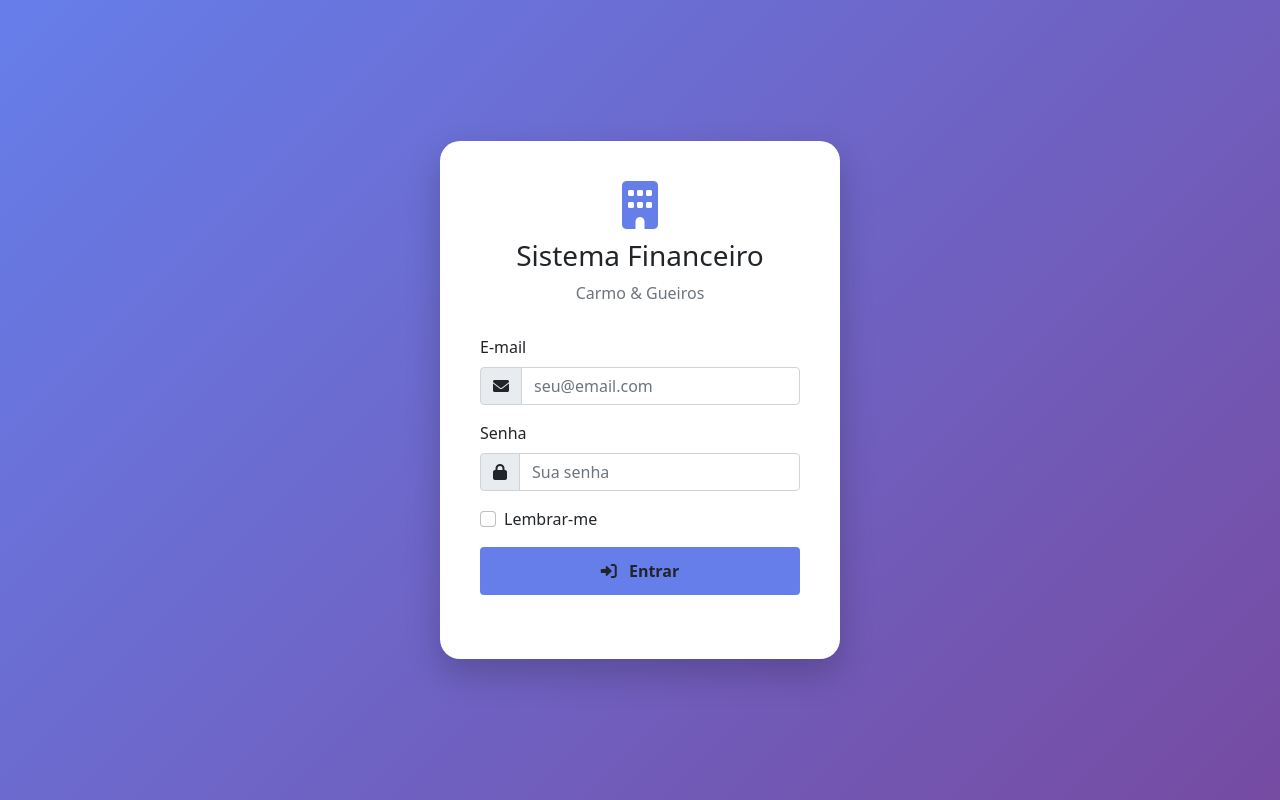
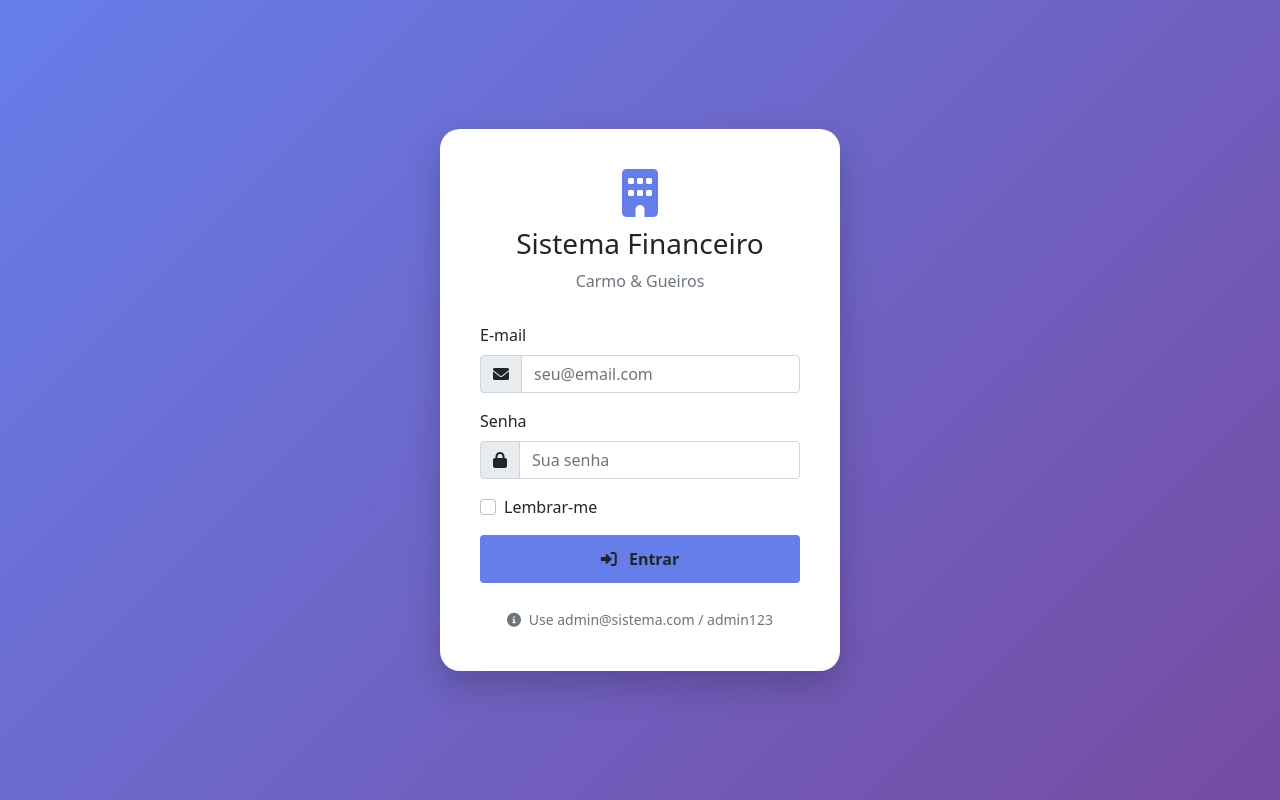
Before and after one commit to devsparksuporte-web/Sistema-Financeiro, a Flask app: page /login in a window 1280 px wide. Run offline with Flask 3, Linux system fonts and the light colour scheme.

Commit message:
Add files via upload

```diff
--- a/requirements.txt
+++ b/requirements.txt
@@ -2,3 +2,4 @@ Flask==2.3.3
 Flask-SQLAlchemy==3.0.5
 Flask-Login==0.6.2
 Werkzeug==2.3.7
+gunicorn==21.2.0
--- a/templates/login.html
+++ b/templates/login.html
@@ -93,7 +93,10 @@
         </form>
 
         <div class="mt-4 text-center">
-
+            <small class="text-muted">
+                <i class="fas fa-info-circle me-1"></i>
+                Use admin@sistema.com / admin123
+            </small>
         </div>
     </div>
 
```
Also changed, not shown: wsgi.py (added, +11 -0 lines), instance/financeiro.db, 1 other file.
